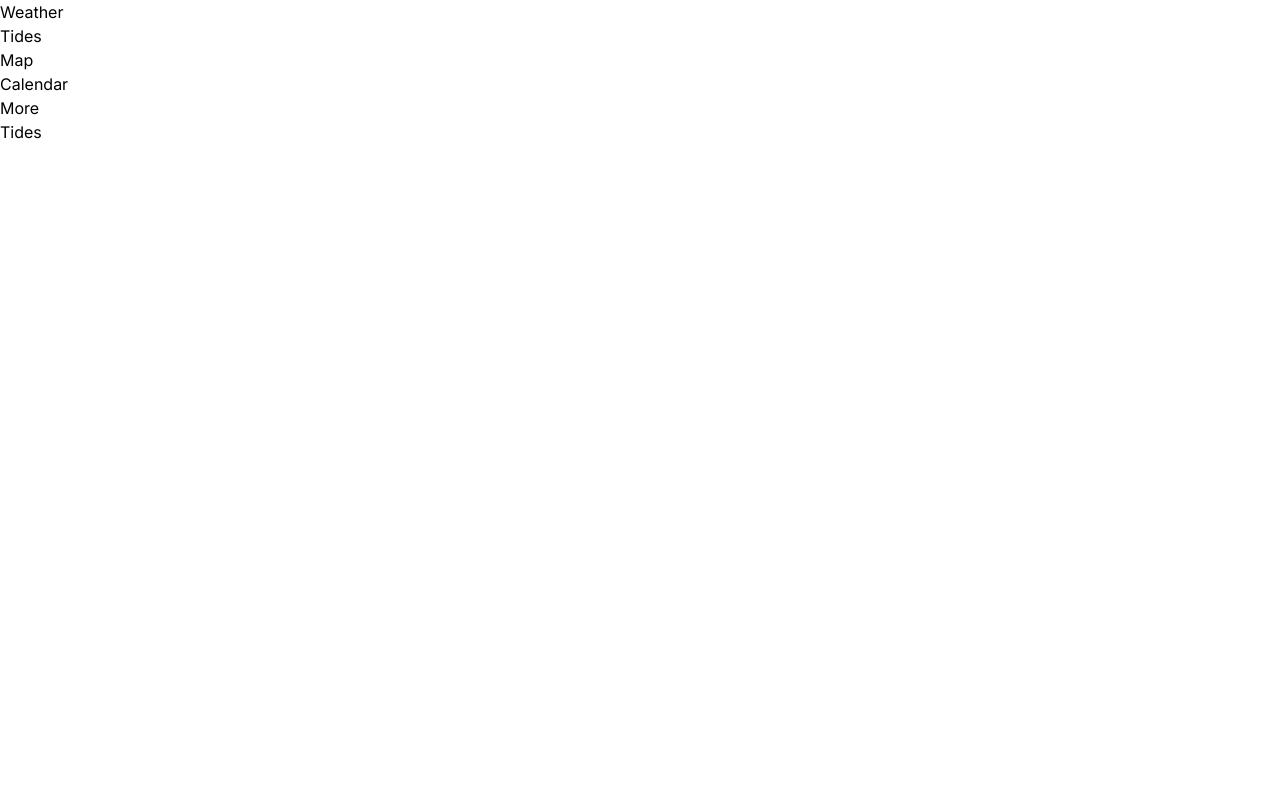
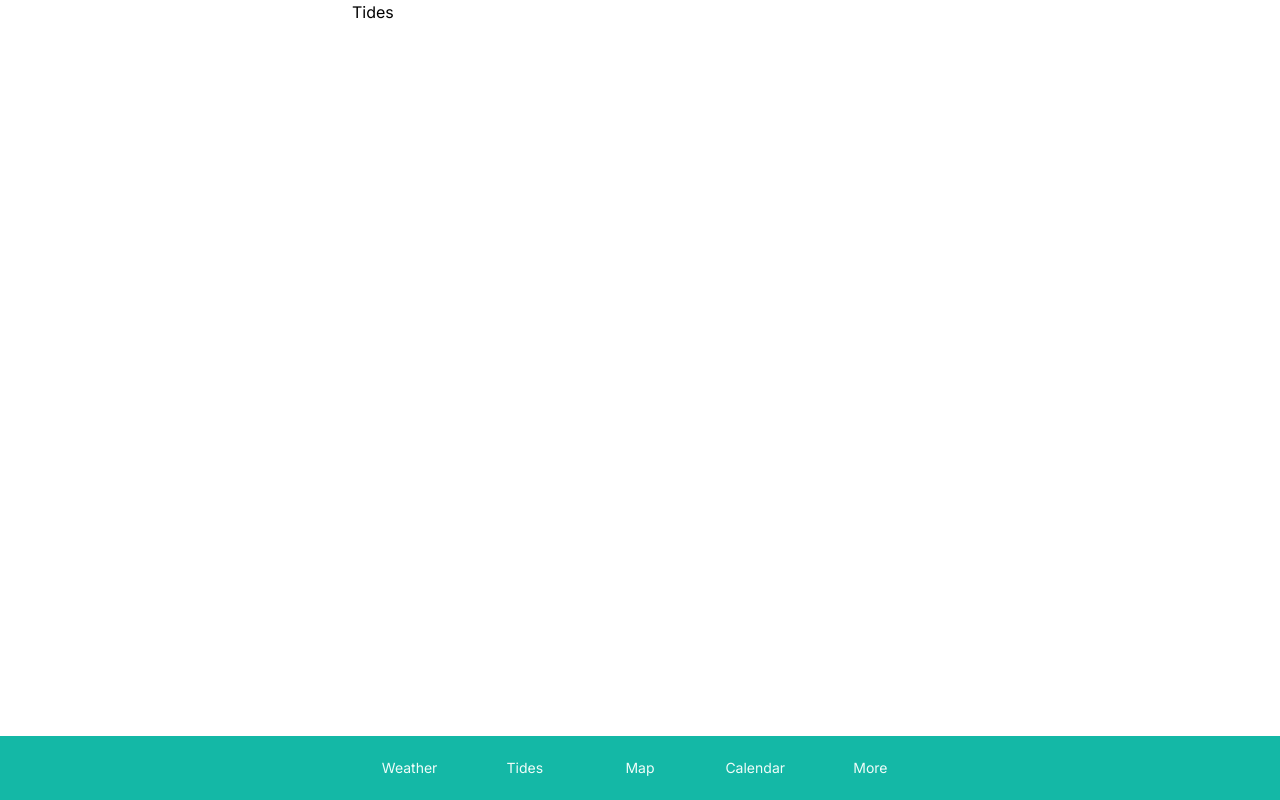
Before and after one commit to djcarter85/studland-pwa, a Next.js app: page /tides in a window 1280 px wide. Built offline with nearby package versions, Linux system fonts and the light colour scheme.

Commit message:
Basic UI design

```diff
--- a/app/components/nav.tsx
+++ b/app/components/nav.tsx
@@ -2,24 +2,26 @@ import Link from "next/link";
 
 function NavLink({ href, title }: { href: string; title: string }) {
   return (
-    <li>
-      <Link key={title} href={href}>
-        {title}
-      </Link>
-    </li>
+    <Link
+      key={title}
+      href={href}
+      className="relative flex h-full basis-full cursor-pointer flex-col items-center justify-center gap-1  text-teal-50 text-sm hover:bg-teal-600"
+    >
+      {title}
+    </Link>
   );
 }
 
 export default function Nav() {
   return (
-    <nav>
-      <ul>
+    <nav className="fixed bottom-0 left-0 right-0  w-full  h-16 bg-teal-500 ">
+      <div className="max-w-xl flex flex-row items-center justify-around h-full mx-auto">
         <NavLink title="Weather" href="/weather" />
         <NavLink title="Tides" href="/tides" />
         <NavLink title="Map" href="/map" />
         <NavLink title="Calendar" href="/calendar" />
         <NavLink title="More" href="/more" />
-      </ul>
+      </div>
     </nav>
   );
 }
--- a/app/layout.tsx
+++ b/app/layout.tsx
@@ -18,7 +18,7 @@ export default function RootLayout({
     <html lang="en">
       <body className={inter.className}>
         <Nav />
-        <main>{children}</main>
+        <main className="max-w-xl mx-auto">{children}</main>
       </body>
     </html>
   );
```
